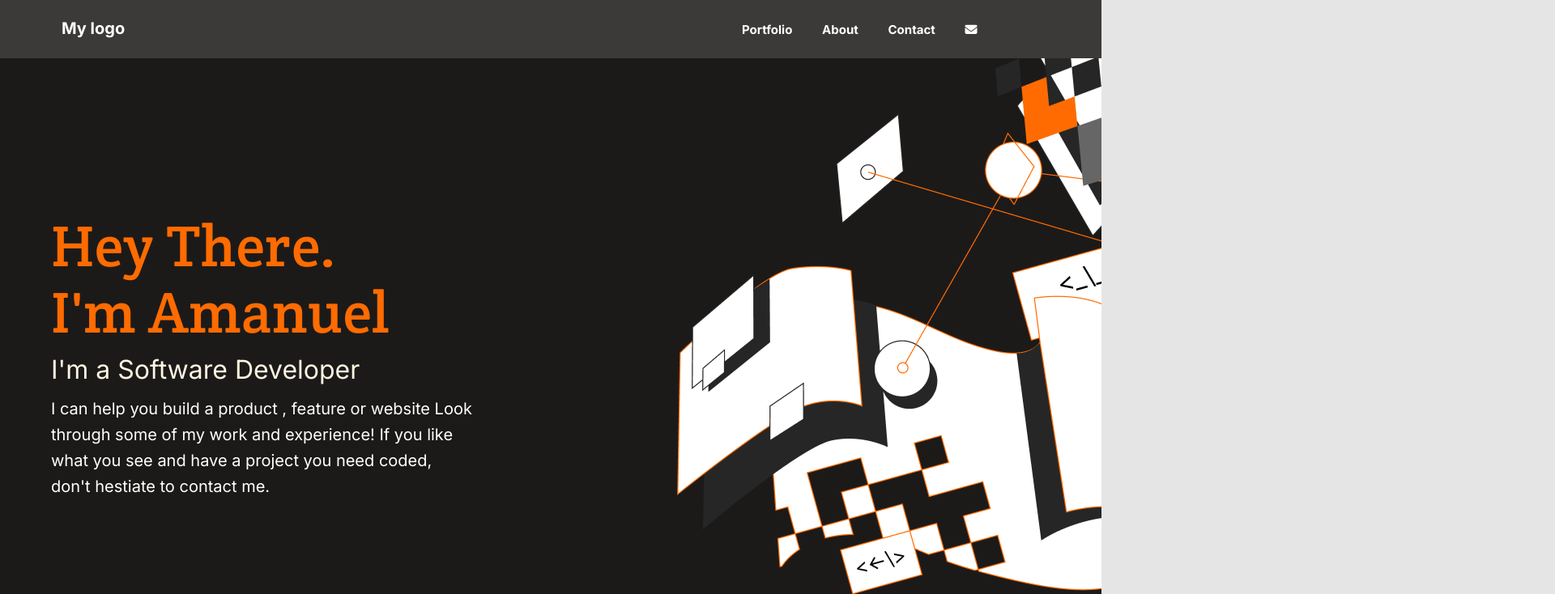
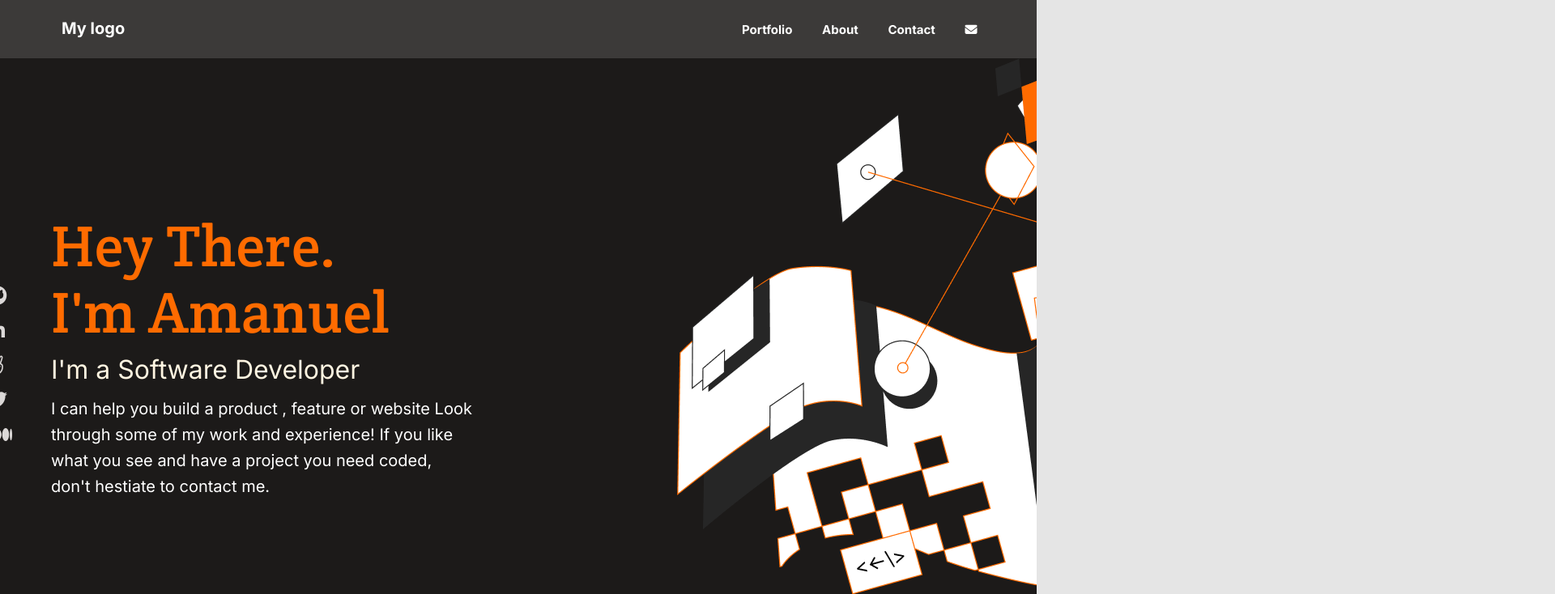
Before and after one commit to amexabee/My-Portfolio, a plain HTML site: page index.html in a window 1280 px wide. Shown: the top 734 px of the page at 81% size, 1920 px wide, since content can reach past the window. Drawn offline with Linux system fonts and the light colour scheme.

Commit message:
Fix HTML and CSS codes

```diff
--- a/styles.css
+++ b/styles.css
@@ -91,7 +91,6 @@ body {
 }
 
 .contact {
-  color: #dbd8d7;
   font-size: 24px;
   position: relative;
   top: 145px;
@@ -117,6 +116,8 @@ button:active {
 
 button:hover {
   cursor: pointer;
+  color: #ff6b00;
+  background-color: #fff;
 }
 
 .contact a :hover {
@@ -252,7 +253,6 @@ button:hover {
   left: -60px;
   top: 140px;
   margin-right: 24px;
-  color: #fff;
   text-decoration: none;
 }
 
@@ -530,6 +530,14 @@ input[type="email"]:focus {
 }
 
 @media screen and (min-width: 768px) {
+  html,
+  body {
+    width: 100%;
+    margin: 0;
+    padding: 0;
+    overflow-x: hidden;
+  }
+
   .headline {
     width: 1440px;
     height: 870px;
@@ -600,7 +608,7 @@ input[type="email"]:focus {
     flex-direction: column;
     position: relative;
     top: -54px;
-    left: 25px;
+    left: 50px;
   }
 
   .logo {
```
